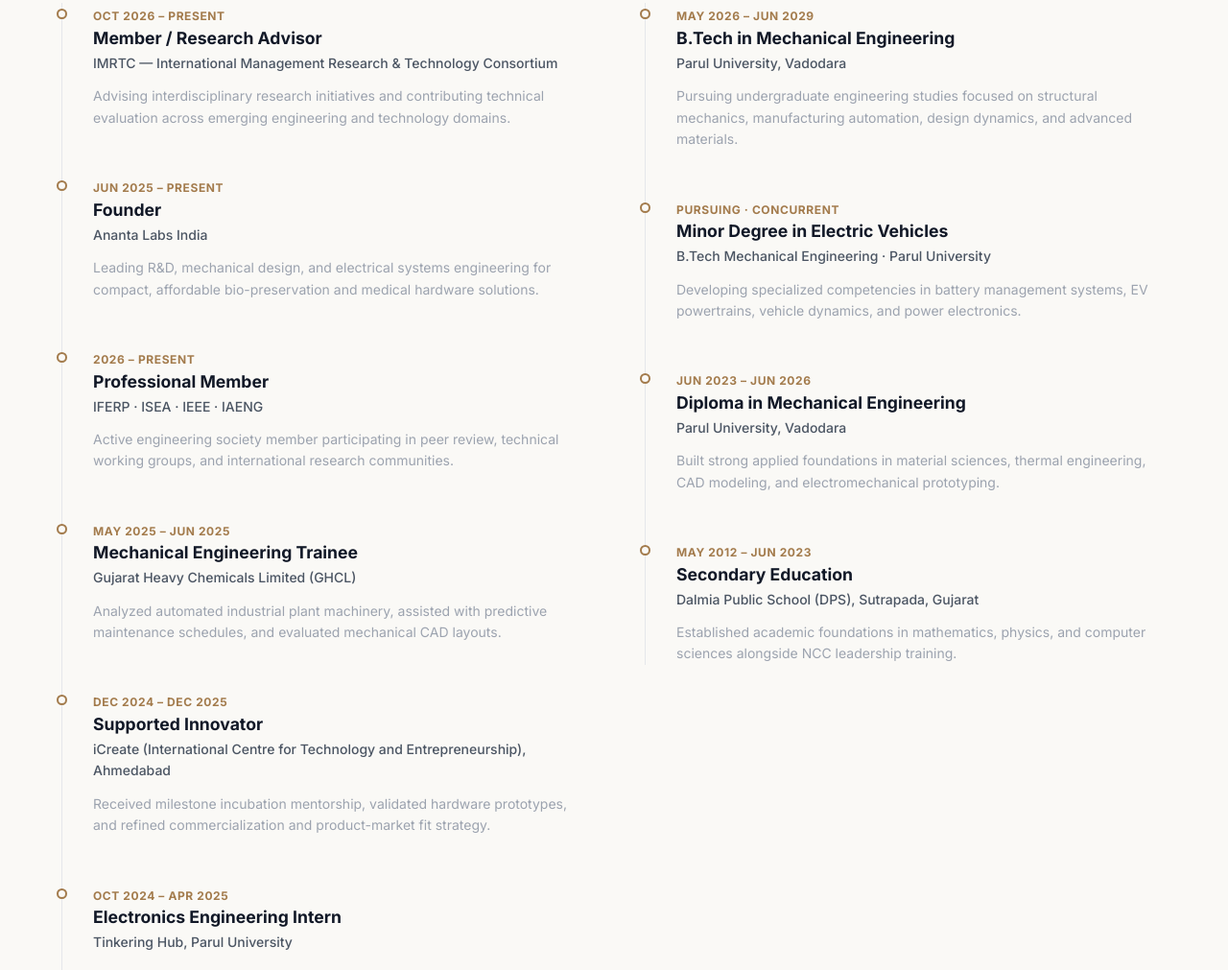
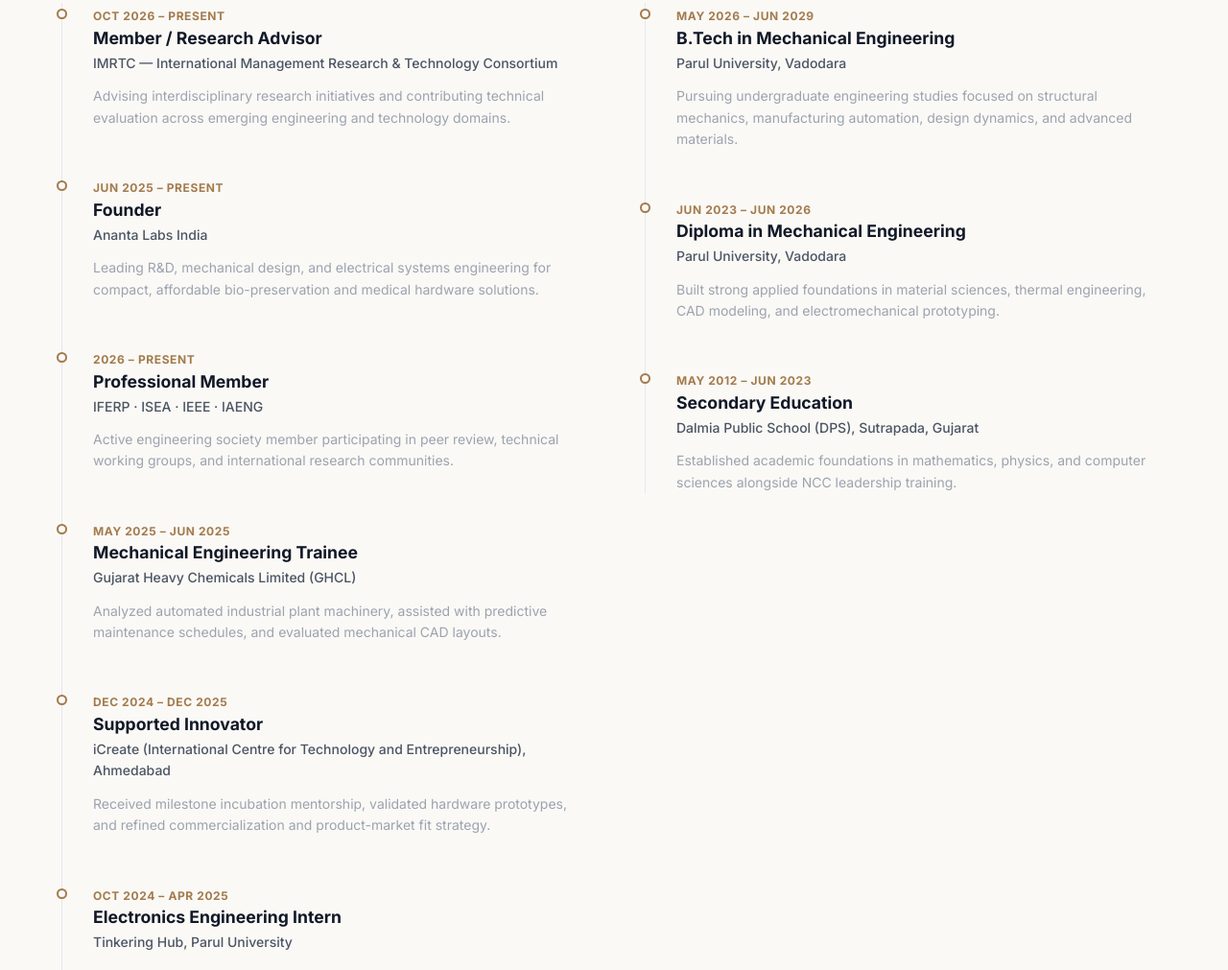
Before and after one commit to Jaydev007-ui/jaydev-portfolio, a plain HTML site: page index.html in a window 1280 px wide. Shown: the part 4685-5696 px from the top of the page at 96% size. Drawn offline with nearby package versions, Linux system fonts and the light colour scheme; a web font is replaced by a local one.

Commit message:
Remove Minor Degree in Electric Vehicles from Academic Foundation

```diff
--- a/index.html
+++ b/index.html
@@ -556,14 +556,6 @@
 
                             <div class="timeline-item">
                                 <div class="timeline-dot"></div>
-                                <span class="timeline-date">Pursuing · Concurrent</span>
-                                <h4 class="timeline-title">Minor Degree in Electric Vehicles</h4>
-                                <div class="timeline-subtitle">B.Tech Mechanical Engineering · Parul University</div>
-                                <p class="timeline-desc">Developing specialized competencies in battery management systems, EV powertrains, vehicle dynamics, and power electronics.</p>
-                            </div>
-
-                            <div class="timeline-item">
-                                <div class="timeline-dot"></div>
                                 <span class="timeline-date">Jun 2023 – Jun 2026</span>
                                 <h4 class="timeline-title">Diploma in Mechanical Engineering</h4>
                                 <div class="timeline-subtitle">Parul University, Vadodara</div>
```
